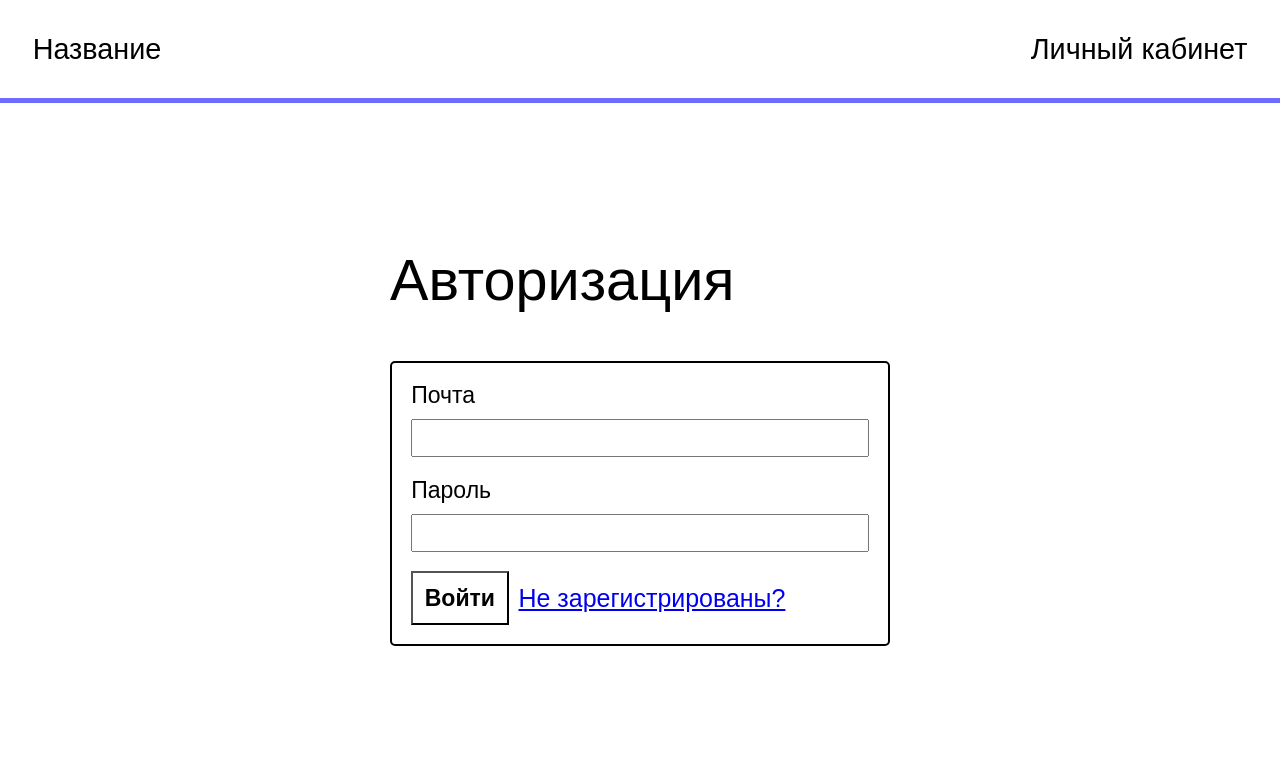
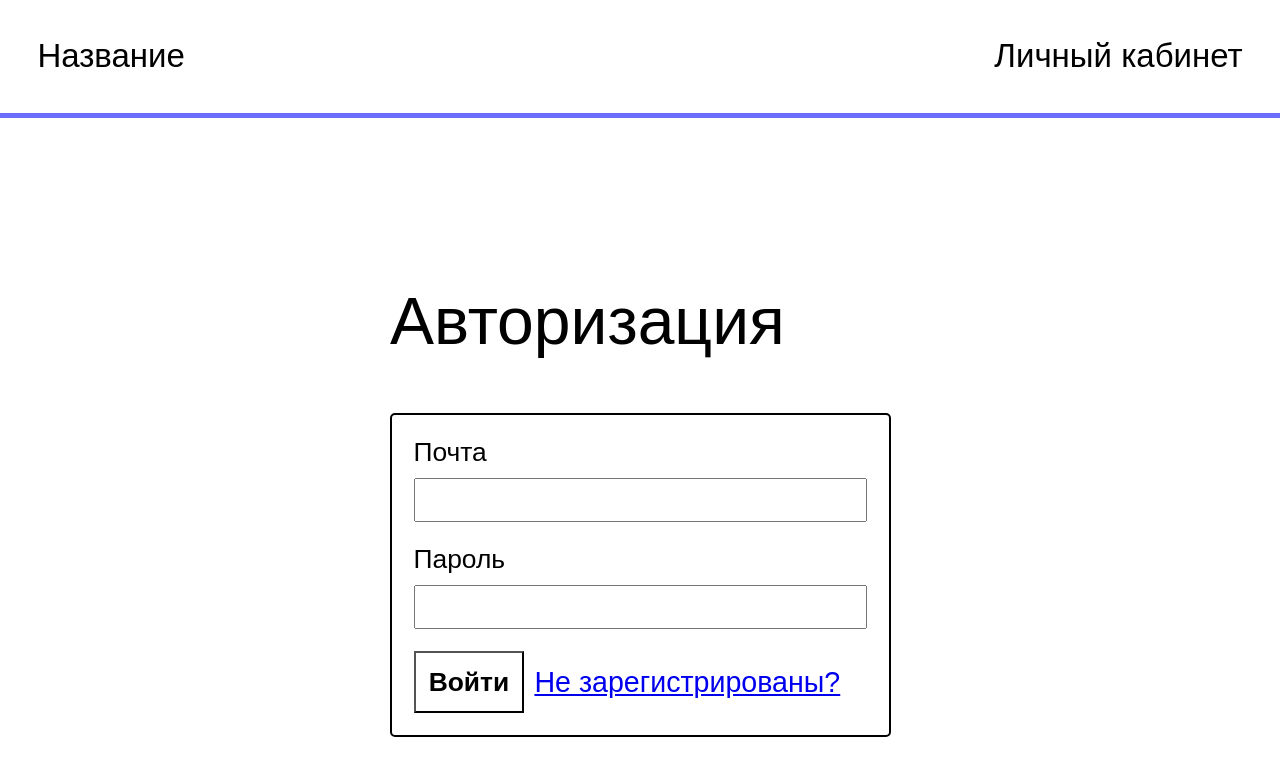
Before and after one commit to DeadBlazze/laravel, a Vue app in the folder frontend/: page /login in a window 1280 px wide. Shown: the top 776 px of the page. Built offline with nearby package versions, Linux system fonts and the light colour scheme.

Commit message:
поправки стилей

```diff
--- a/frontend/src/assets/index.scss
+++ b/frontend/src/assets/index.scss
@@ -2,6 +2,9 @@
     box-sizing: border-box;
     font-family: 'Montserrat', sans-serif;
     font-size: 1.2rem;
+}
+html{
+    font-size: 22px;
 }
 body{
     padding: 0;
--- a/frontend/src/views/Login.vue
+++ b/frontend/src/views/Login.vue
@@ -73,7 +73,7 @@ export default {
     }
 }
 </script>
-<style lang="scss">
+<style lang="scss" scoped>
     .form__inner{
         width: 100%;
         display: flex;
@@ -87,7 +87,6 @@ export default {
         form{
             display: flex;
             flex-direction: column;
-            width: 500px;
             border: 2px solid black;
             border-radius: 5px;
             padding: 1rem 1rem;
--- a/frontend/src/views/Record.vue
+++ b/frontend/src/views/Record.vue
@@ -101,7 +101,6 @@ export default {
         form{
             display: flex;
             flex-direction: column;
-            width: 500px;
             border: 2px solid black;
             border-radius: 5px;
             padding: 1rem 1rem;
--- a/frontend/src/views/Reg.vue
+++ b/frontend/src/views/Reg.vue
@@ -116,7 +116,6 @@ export default {
         form{
             display: flex;
             flex-direction: column;
-            width: 500px;
             border: 2px solid black;
             border-radius: 5px;
             padding: 1rem 1rem;
```
